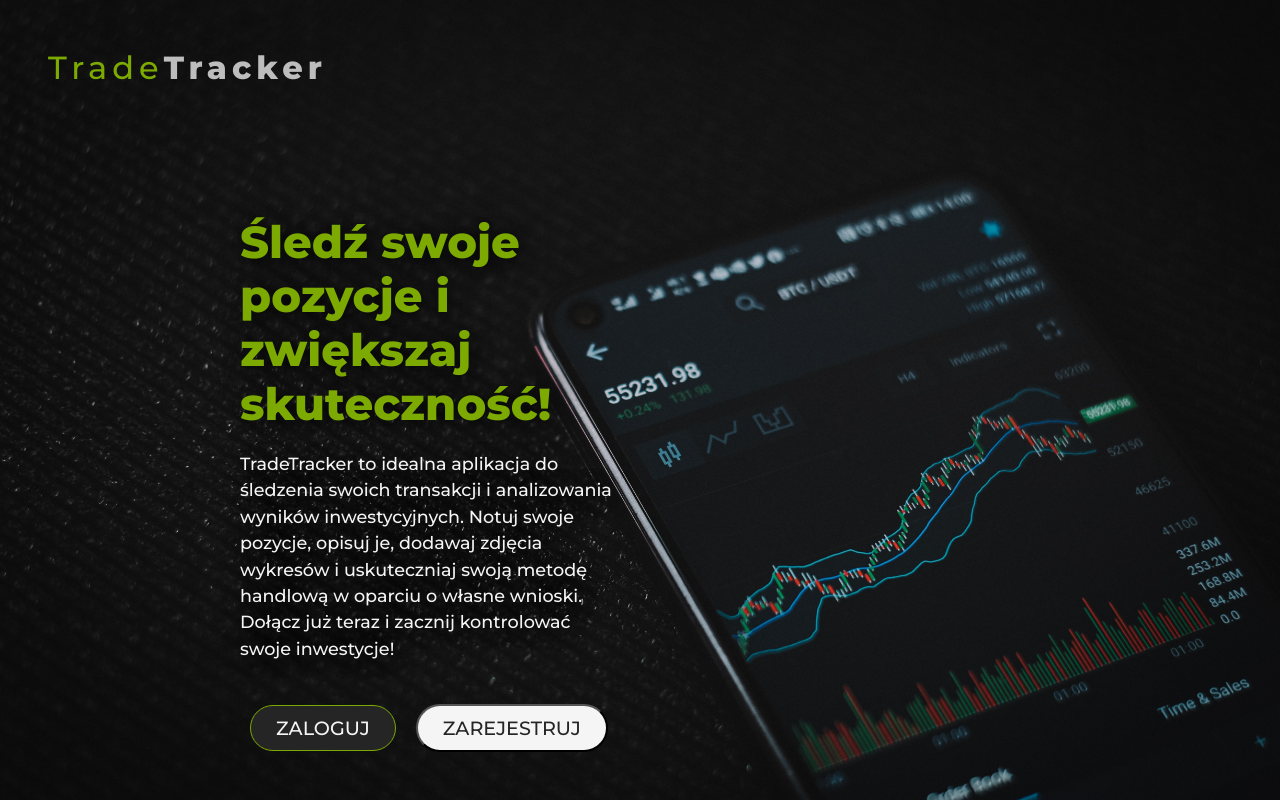
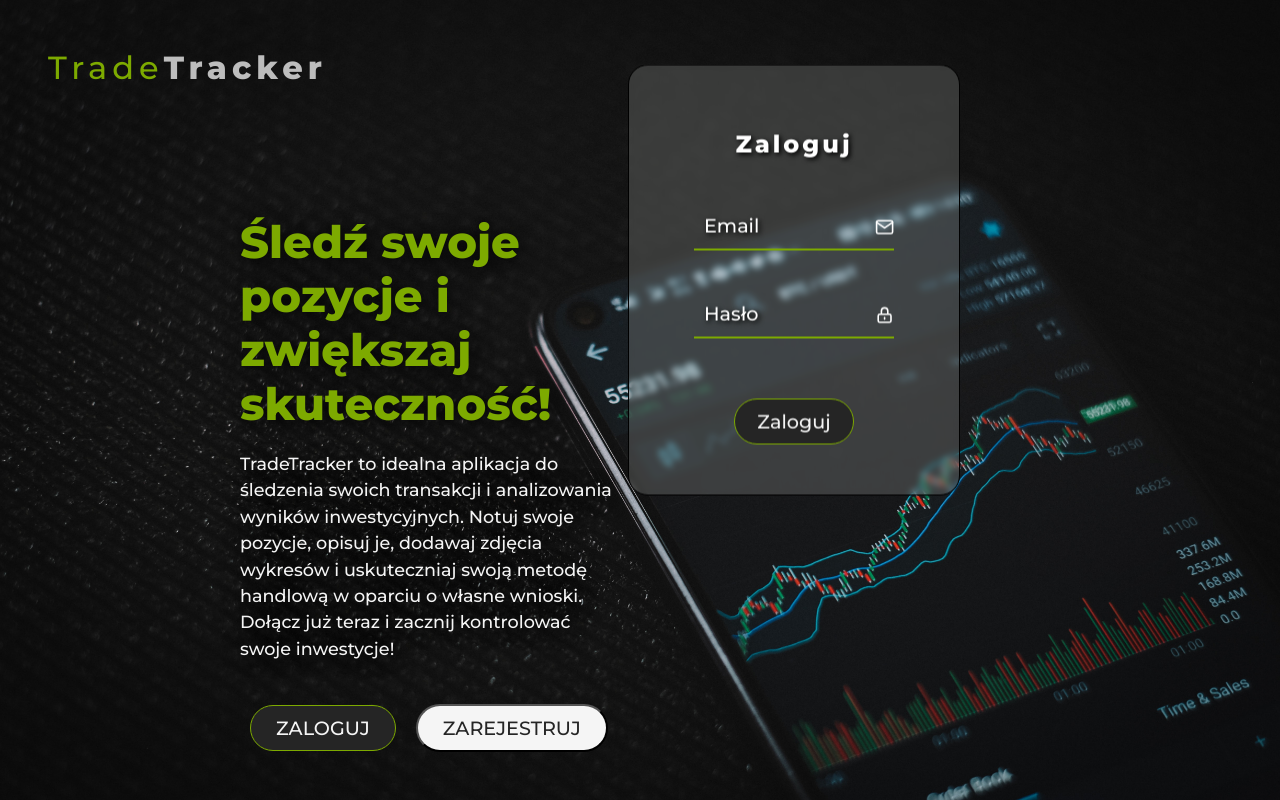
Before and after one commit to XPoweR29/TradeTracker-FrontEnd, a React (Create React App) app: page / in a window 1280 px wide. Both pictures are taken after a click on the button "ZALOGUJ". Shown: the top 800 px of the page. Built offline with nearby package versions, Linux system fonts and the light colour scheme.

Commit message:
Created HomePageContext and added LoginForm view

```diff
--- a/src/App.tsx
+++ b/src/App.tsx
@@ -1,3 +1,4 @@
+import { LoginForm } from "./components/HomePage/LoginForm/LoginForm"
 import { HomePage } from "./views/HomePageView"
 
 export const App = () => {
--- /dev/null
+++ b/src/components/Common/Contexts/Contexts.tsx
@@ -0,0 +1,7 @@
+import { createContext, useState } from "react";
+
+type HomePageContextType = {
+    showLoginForm: boolean;
+    setShowLoginForm: (val: boolean) => void;
+}
+export const HomePageContext = createContext<HomePageContextType | null>(null);
--- a/src/components/Common/MainBtn/MainBtn.tsx
+++ b/src/components/Common/MainBtn/MainBtn.tsx
@@ -3,10 +3,15 @@ import styles from './MainBtn.module.scss';
 interface Props {
     text: string;
     dark?: boolean;
+    onClick?: () => void;
 }
 
 export const MainBtn = (props: Props) => {
+
     return <>
-        <button className={props.dark ? styles.dark : styles.primary}>{props.text}</button>
+        <button
+        className={props.dark ? styles.dark : styles.primary}
+        onClick={props.onClick}
+        >{props.text}</button>
     </>
 }
--- a/src/components/HomePage/Content/Content.tsx
+++ b/src/components/HomePage/Content/Content.tsx
@@ -1,7 +1,12 @@
+import { useContext } from 'react';
+import { HomePageContext } from '../../Common/Contexts/Contexts';
 import { MainBtn } from '../../Common/MainBtn/MainBtn';
 import styles from './Content.module.scss';
 
 export const Content = () => {
+
+    const {setShowLoginForm} = useContext(HomePageContext)!;
+
     return <>
         <div className={styles.content}>
             <h1>Śledź swoje pozycje i zwiększaj skuteczność!</h1>
@@ -12,7 +17,7 @@ export const Content = () => {
 
 
             <section className={styles.mainBtns}>
-                <MainBtn text='ZALOGUJ' dark/>
+                <MainBtn text='ZALOGUJ' dark onClick={()=>setShowLoginForm(true)}/>
                 <MainBtn text='ZAREJESTRUJ'/>
             </section>
 
--- /dev/null
+++ b/src/components/HomePage/LoginForm/LoginForm.module.scss
@@ -0,0 +1,94 @@
+@import '../../../styles/variables.scss';
+
+.wrapper {
+    border: 1px solid black;
+
+    display: flex;
+    flex-direction: column;
+    align-items: center;
+    justify-content: center;
+    padding: 40px 65px;
+    background: rgba(239, 240, 239, 0.178);
+    backdrop-filter: blur(3px);
+    border-radius: 20px;
+    position: absolute;
+    top: 35%;
+    right: 25%;
+    transform: translateY(-50%);
+
+    & form {
+        display: flex;
+        flex-direction: column;
+        align-items: center;
+    }
+
+    & .title {
+        margin: 1em;
+        letter-spacing: 3px;
+        color: white;
+        text-shadow: 2px 2px 5px black;
+    }
+    & .inputbox {
+        position: relative;
+        margin: 20px 0;
+        width: 200px;
+        height: 3em;
+        border-bottom: 2px solid $logo-color-primary;
+        color: rgb(255, 255, 255);
+        font-weight: 500;
+        text-shadow: 2px 2px 5px black;
+
+        & label {
+            position: absolute;
+            top: 50%;
+            left: 5%;
+            transform: translateY(-50%);
+            transition: .5s;
+            font-size: 1.2em;
+        }
+
+        & input {
+            height: 100%;
+            width: 87%;
+            background: transparent;
+            border: none;
+            outline: none;
+            color: whitesmoke;
+            text-shadow: 2px 2px 5px black;
+            font-size: 1em;
+
+
+            &:focus ~ label, &:not(:placeholder-shown) ~ label{
+                top: -5px;
+            }
+        }
+
+        & .icon {
+            position: absolute;
+            right: 0px;
+            top: 15px;
+            font-size: 1.2em;
+        }
+    }
+
+    & .confirmBtn {
+        border-radius: 50px;
+        font-size: 1.2em;
+        width: 60%;
+        padding: 10px;
+        margin-top: 40px;
+        transform: scale(1);
+        transition: .2s;
+        cursor: pointer;
+        color: whitesmoke;
+        background-color: rgb(37, 37, 37);
+        border: 1px solid $logo-color-primary;
+
+        &:hover {
+            color: rgb(37, 37, 37);
+            background-color: whitesmoke;
+            border-color: black;
+            transform: scale(1.1);
+        }
+    }
+}
--- /dev/null
+++ b/src/components/HomePage/LoginForm/LoginForm.tsx
@@ -0,0 +1,29 @@
+import styles from './LoginForm.module.scss';
+
+import {HiOutlineLockClosed} from 'react-icons/hi';
+import {FiMail} from 'react-icons/fi';
+
+export const LoginForm = () => {
+    return <>
+        <div id='form' className={styles.wrapper}>
+            <h2 className={styles.title}>Zaloguj</h2>
+            <form>
+                <div className={styles.inputbox}>
+                    <span className={styles.icon}>{<FiMail/>}</span>
+                    <input id='email' type="email" required placeholder=' ' />
+                    <label htmlFor='email'>Email</label>
+                </div>
+
+                <div className={styles.inputbox}>
+                    <span className={styles.icon}>{<HiOutlineLockClosed/>}</span>
+                    <input id='pwd' type="password" required placeholder=' ' />
+                    <label htmlFor='pwd'>Hasło</label>
+                </div>
+                <button
+                className={styles.confirmBtn}
+                type="submit"
+                >Zaloguj</button>
+            </form>
+        </div>
+    </>
+}
--- a/src/views/HomePageView.tsx
+++ b/src/views/HomePageView.tsx
@@ -2,19 +2,28 @@ import styles from './HomePageView.module.scss';
 import { Content } from '../components/HomePage/Content/Content';
 import { Logo } from '../components/HomePage/Logo/Logo';
 import { FeatureList } from '../components/HomePage/FeatureList/FeatureList';
+import { LoginForm } from '../components/HomePage/LoginForm/LoginForm';
+import { HomePageContext } from '../components/Common/Contexts/Contexts';
+import { useState } from 'react';
 
 export const HomePage = () => {
+    const [showLoginForm, setShowLoginForm] = useState(false);
+
     return <>
+
+        <HomePageContext.Provider value={{showLoginForm, setShowLoginForm}}>
             <div className={styles.wrapper}>
                 <main>
                     <Logo/>
                     <Content/>
+                    {showLoginForm && <LoginForm/>}
                 </main>
 
                 <footer>
                     <FeatureList/>
                 </footer>
             </div>
+        </HomePageContext.Provider>
     </>
 }
 
```
Also changed, not shown: src/views/HomePageView.module.scss (line endings or trailing spaces). Lines whose indentation alone changed are shown as unchanged.
